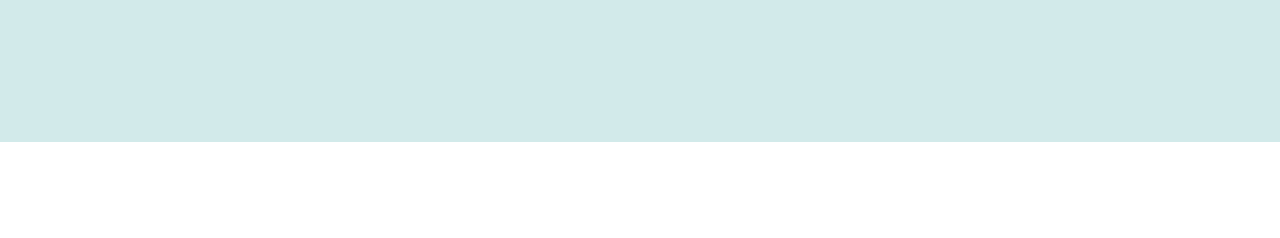
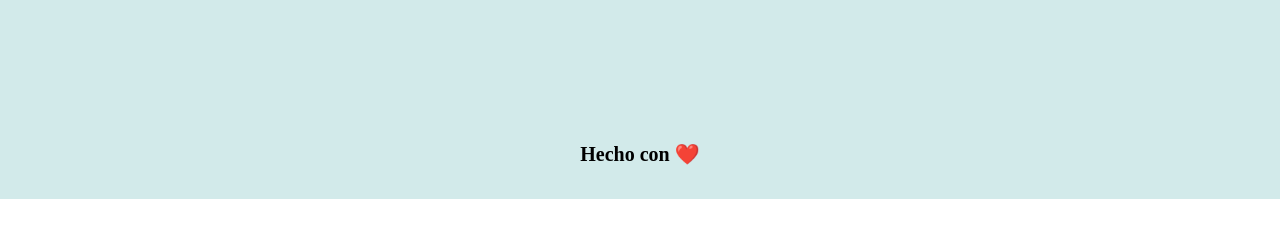
Before and after one commit to alejop22/PokeBank, a website built with webpack: page public/index.html in a window 1280 px wide. Shown: the part 458-696 px from the top of the page. Built offline with nearby package versions, Linux system fonts and the light colour scheme.

Commit message:
footer estilizado

```diff
--- a/public/index.html
+++ b/public/index.html
@@ -33,7 +33,7 @@
         </section>
     </main>
     <footer>
-
+        <p>Hecho con ❤️</p>
     </footer>
 </body>
 </html>
--- a/src/styles/index.css
+++ b/src/styles/index.css
@@ -139,3 +139,15 @@ body {
     font-size: 40px;
     margin: 0;
 }
+
+footer {
+    background-color: #d2eaea;
+    text-align: center;
+    height: 57px;
+}
+
+footer p {
+    margin: 0;
+    font-weight: bold;
+    font-size: 20px;
+}
```
